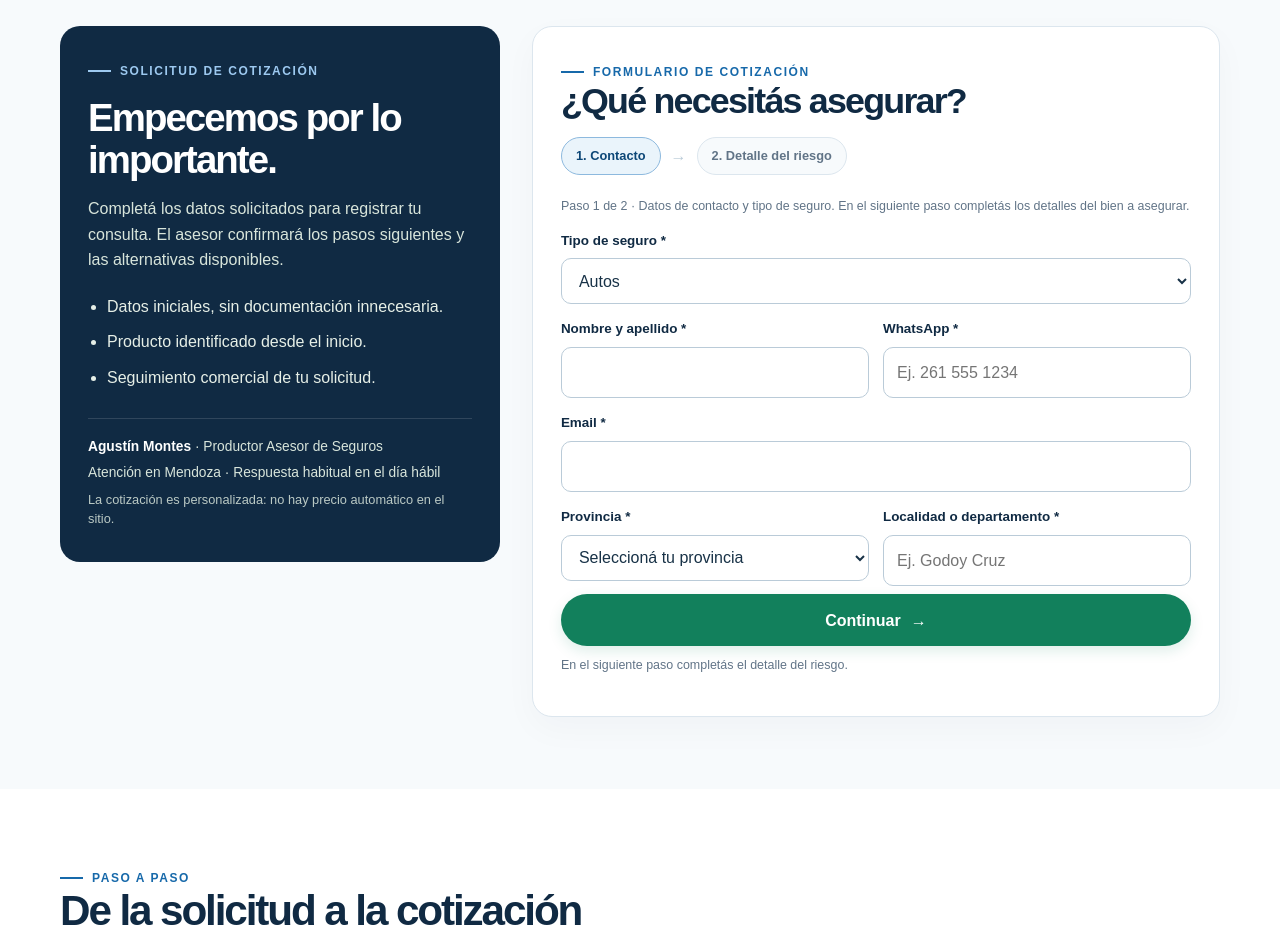
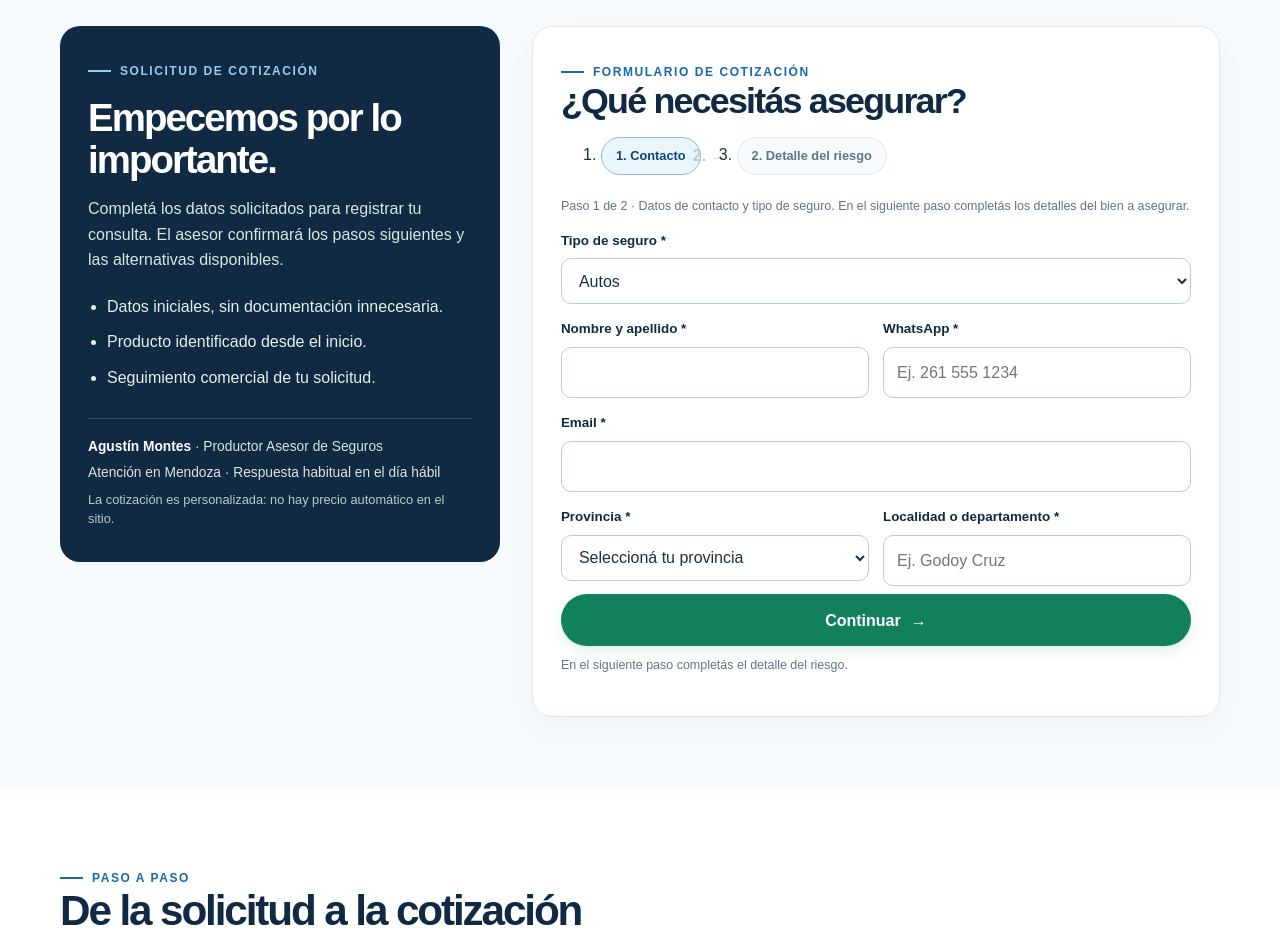
Before and after one commit to popnegro/cotizatuseguro, a Next.js app: page / in a window 1280 px wide. Shown: the part 2380-3314 px from the top of the page. Built offline with nearby package versions, Linux system fonts and the light colour scheme.

Commit message:
fix(a11y): expose quote form progress semantics

```diff
--- a/app/page.tsx
+++ b/app/page.tsx
@@ -436,11 +436,23 @@ export default function Home() {
           <div className="quote-card">
             <span className="eyebrow">Formulario de cotización</span>
             <h2 id="quote-form-title" tabIndex={-1}>¿Qué necesitás asegurar?</h2>
-            <div className="form-stepper" aria-label="Progreso del formulario">
-              <span className={formStep === 1 ? "step-pill is-active" : "step-pill is-done"}>1. Contacto</span>
-              <span className="step-pill-sep" aria-hidden="true">→</span>
-              <span className={formStep === 2 ? "step-pill is-active" : "step-pill"}>2. Detalle del riesgo</span>
-            </div>
+            <ol className="form-stepper" aria-label="Progreso del formulario">
+              <li>
+                <span
+                  className={formStep === 1 ? "step-pill is-active" : "step-pill is-done"}
+                  aria-current={formStep === 1 ? "step" : undefined}
+                  aria-label={formStep === 2 ? "1. Contacto, completado" : undefined}
+                >
+                  1. Contacto
+                </span>
+              </li>
+              <li className="step-pill-sep" aria-hidden="true">→</li>
+              <li>
+                <span className={formStep === 2 ? "step-pill is-active" : "step-pill"} aria-current={formStep === 2 ? "step" : undefined}>
+                  2. Detalle del riesgo
+                </span>
+              </li>
+            </ol>
             <p className="help">{formStep === 1 ? "Paso 1 de 2 · Datos de contacto y tipo de seguro. En el siguiente paso completás los detalles del bien a asegurar." : "Paso 2 de 2 · Detalles del riesgo, privacidad y registro. Después podrás continuar por WhatsApp; el mensaje no se envía automáticamente."}</p>
             {error && <div className="form-error" role="alert">{error}</div>}
             {success && <div className="form-success" role="status">{success}</div>}
```
